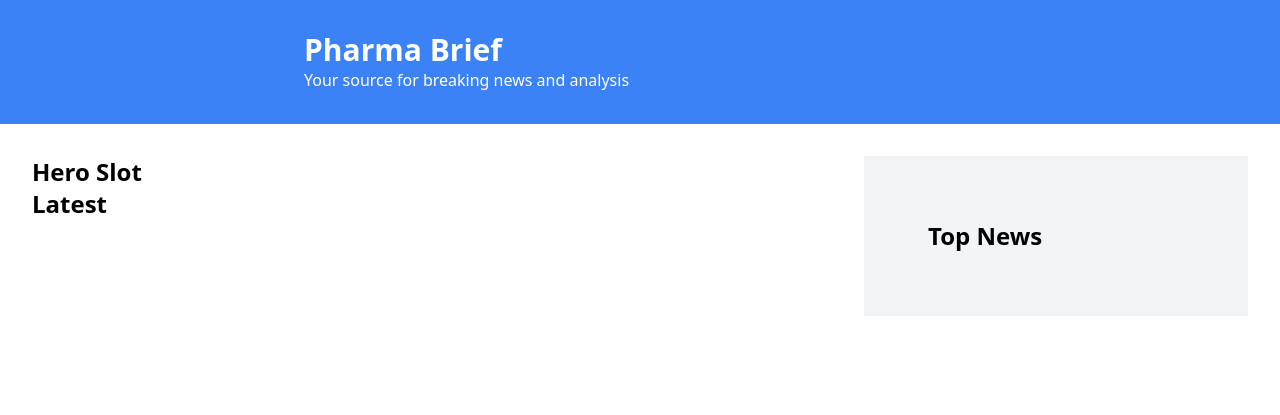
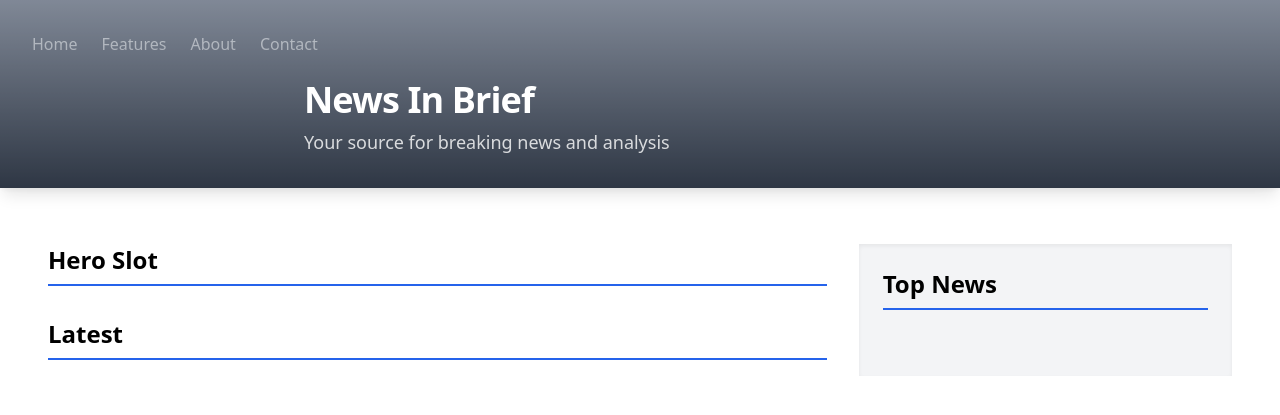
Before and after one commit to editorblitz/newsapp, a Django app: page / in a window 1280 px wide. Shown: the top 415 px of the page. Run offline with Django 4.2, Linux system fonts and the light colour scheme; data that the repository does not hold is empty.

Commit message:
improved home page appearance

```diff
--- a/templates/base.html
+++ b/templates/base.html
@@ -3,15 +3,12 @@
 <head>
     <title>News Site</title>
     <link href="https://unpkg.com/tailwindcss@^2/dist/tailwind.min.css" rel="stylesheet">
-    <script>
-
-    </script>
-
-
 </head>
 
 <body>
-    <div class="container">
+    {% block hero %}{% endblock %} <!-- New hero block outside the container -->
+
+    <div class="container mx-auto px-4"> <!-- Added mx-auto and px-4 for centering and padding -->
         {% block content %}
         {% endblock %}
     </div>
--- a/templates/home.html
+++ b/templates/home.html
@@ -1,44 +1,66 @@
 {% extends "base.html" %}
+
+
+
+{% block hero %}
+<!-- Hero Section with Navigation -->
+<div class="w-screen bg-gray-400 p-8 shadow-lg relative overflow-hidden">
+  <div class="absolute inset-0 bg-gradient-to-t from-gray-600 to-gray-300 mix-blend-multiply"></div>
+
+  <!--  The mix-blend-multiply effect causes the overlapping gradient
+     to blend with the underlying bg-gray-400 color, creating a nuanced, multi-tone gray appearance.
+    You can further adjust the specific gray shades to fit your desired aesthetics.-->
+
+  <nav class="mb-6">
+    <ul class="flex space-x-6">
+      <li><a href="#" class="text-white hover:underline">Home</a></li>
+      <li><a href="#" class="text-white hover:underline">Features</a></li>
+      <li><a href="#" class="text-white hover:underline">About</a></li>
+      <li><a href="#" class="text-white hover:underline">Contact</a></li>
+    </ul>
+  </nav>
+
+  <div class="hero-text max-w-2xl mx-auto text-white relative">
+    <h1 class="text-4xl font-extrabold tracking-tight mb-2">News In Brief</h1>
+    <p class="text-lg opacity-80">Your source for breaking news and analysis</p>
+  </div>
+</div>
+{% endblock %}
 
 {% block content %}
 
-<div class="hero bg-blue-500 p-8">
-  <div class="hero-text max-w-2xl mx-auto text-white">
-    <h1 class="text-3xl font-bold">Pharma Brief</h1>
-    <p>Your source for breaking news and analysis</p>
-  </div>
-</div>
-
-<main class="p-8 grid grid-cols-3 gap-8">
+<main class="p-8 grid grid-cols-3 gap-8 mt-6">
 
   <div class="col-span-2">
 
-    <div class="section" id="hero-section">
-      <h2 class="text-2xl font-bold">Hero Slot</h2>
+    <!-- Hero Slot Section -->
+    <div class="section mb-8" id="hero-section">
+      <h2 class="text-2xl font-extrabold mb-4 border-b-2 border-blue-600 pb-2">Hero Slot</h2>
       {% for post in ordered_posts.hero %}
-        <h3 class="text-xl font-bold">{{ post.title }}</h3>
-        <p>{{ post.teaser }}</p>
+        <h3 class="text-xl font-semibold mt-4">{{ post.title }}</h3>
+        <p class="text-gray-700 mb-4">{{ post.teaser }}</p>
       {% endfor %}
     </div>
 
+    <!-- Latest Section -->
     <div class="section" id="latest-section">
-      <h2 class="text-2xl font-bold">Latest</h2>
+      <h2 class="text-2xl font-extrabold mb-4 border-b-2 border-blue-600 pb-2">Latest</h2>
       {% for post in ordered_posts.latest %}
-        <h3 class="text-xl font-bold">{{ post.title }}</h3>
-        <p>{{ post.teaser }}</p>
+        <h3 class="text-xl font-semibold mt-4">{{ post.title }}</h3>
+        <p class="text-gray-700 mb-4">{{ post.teaser }}</p>
       {% endfor %}
     </div>
 
   </div>
 
-  <aside class="bg-gray-100 p-8 h-full">
-    <!-- right sidebar -->
+  <!-- Right Sidebar -->
+  <aside class="bg-gray-100 p-6 h-full shadow-inner">
 
-    <div class="section bg-gray-100 p-8" id="top-news-section">
-      <h2 class="text-2xl font-bold">Top News</h2>
+    <div class="section" id="top-news-section">
+      <h2 class="text-2xl font-extrabold mb-4 border-b-2 border-blue-600 pb-2">Top News</h2>
       {% for post in ordered_posts.top_news %}
-        <h3 class="text-xl font-bold">{{ post.title }}</h3>
-        <p>{{ post.teaser }}</p>
+        <h3 class="text-xl font-semibold mt-4">{{ post.title }}</h3>
+        <p class="text-gray-700 mb-4">{{ post.teaser }}</p>
       {% endfor %}
     </div>
 
```
